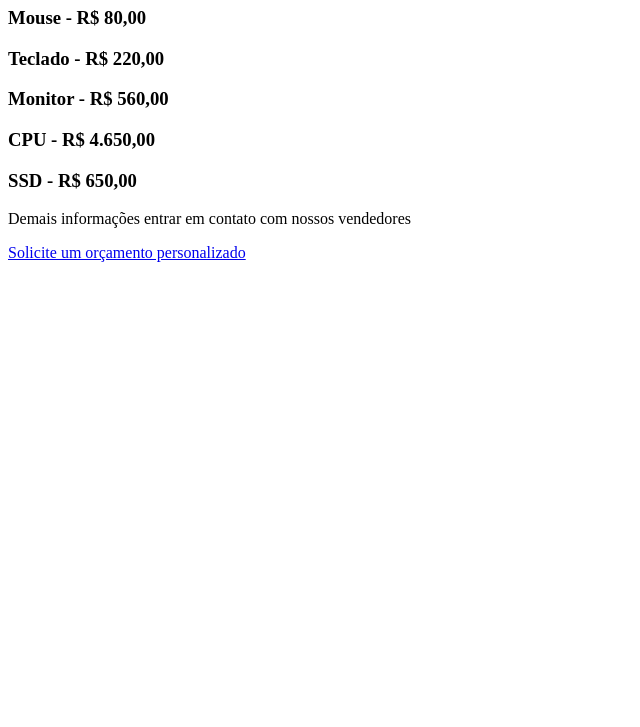
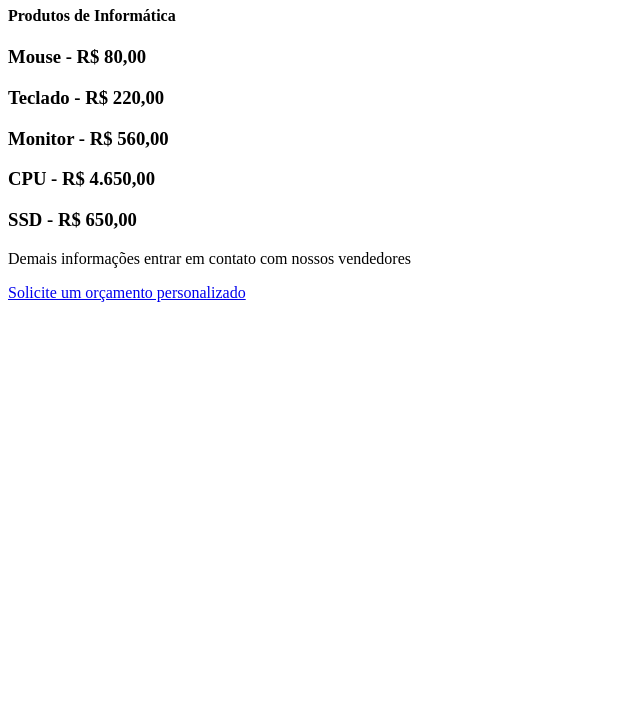
Before and after one commit to DevGouveia1/Forum-Gerencia-de-Configuracao, a plain HTML site: page index.html in a window 1280 px wide. Shown: the part 73-800 px from the top of the page, without its empty margins (0-640 px from the left). Drawn offline with Linux system fonts and the light colour scheme.

```diff
--- a/index.html
+++ b/index.html
@@ -6,6 +6,7 @@
 <body>
 
 <h1>Pagina de Vendas</h1>
+<h4>Produtos de Informática</h4>
 
 <h3>Mouse - R$ 80,00</h3>
 <h3>Teclado - R$ 220,00</h3>
```
